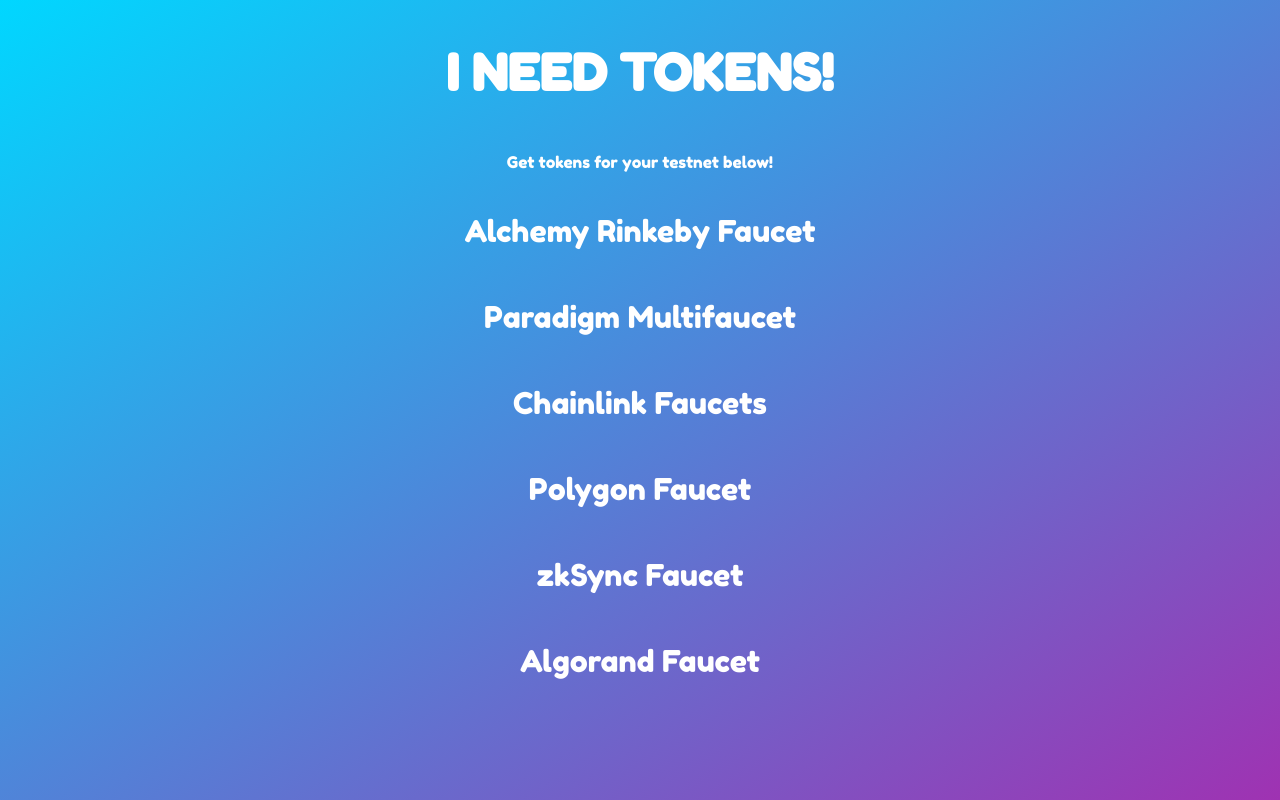
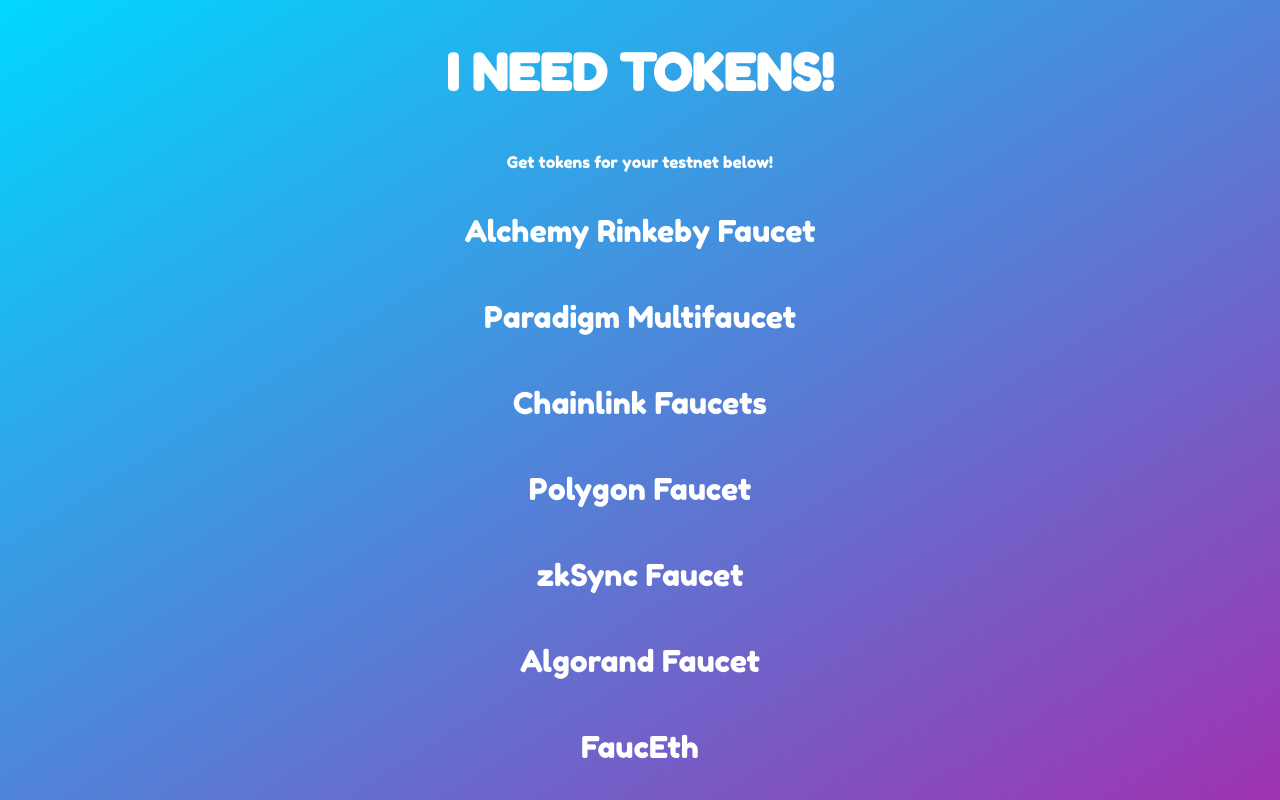
Before and after one commit to cjdunteman/ineedtokens, a plain HTML site: page index.html in a window 1280 px wide. Drawn offline with Linux system fonts and the light colour scheme.

Commit message:
Add FaucEth

```diff
--- a/index.html
+++ b/index.html
@@ -21,6 +21,7 @@
         <a href="https://faucet.polygon.technology/">Polygon Faucet</a>
         <a href="https://portal.zksync.io/faucet">zkSync Faucet</a>
         <a href="https://bank.testnet.algorand.network/">Algorand Faucet</a>
+        <a href="https://fauceth.komputing.org/">FaucEth</a>
     </div>
 </body>
 </html>
--- a/styles.css
+++ b/styles.css
@@ -1,6 +1,7 @@
 html {
   background-image: linear-gradient(to bottom right, #00d7ff, #9f32b2);
-  height: 100%;
+  min-height: 100%;
+  height: fit-content;
   color: white;
   font-family: "Fredoka One", cursive;
 }
```
